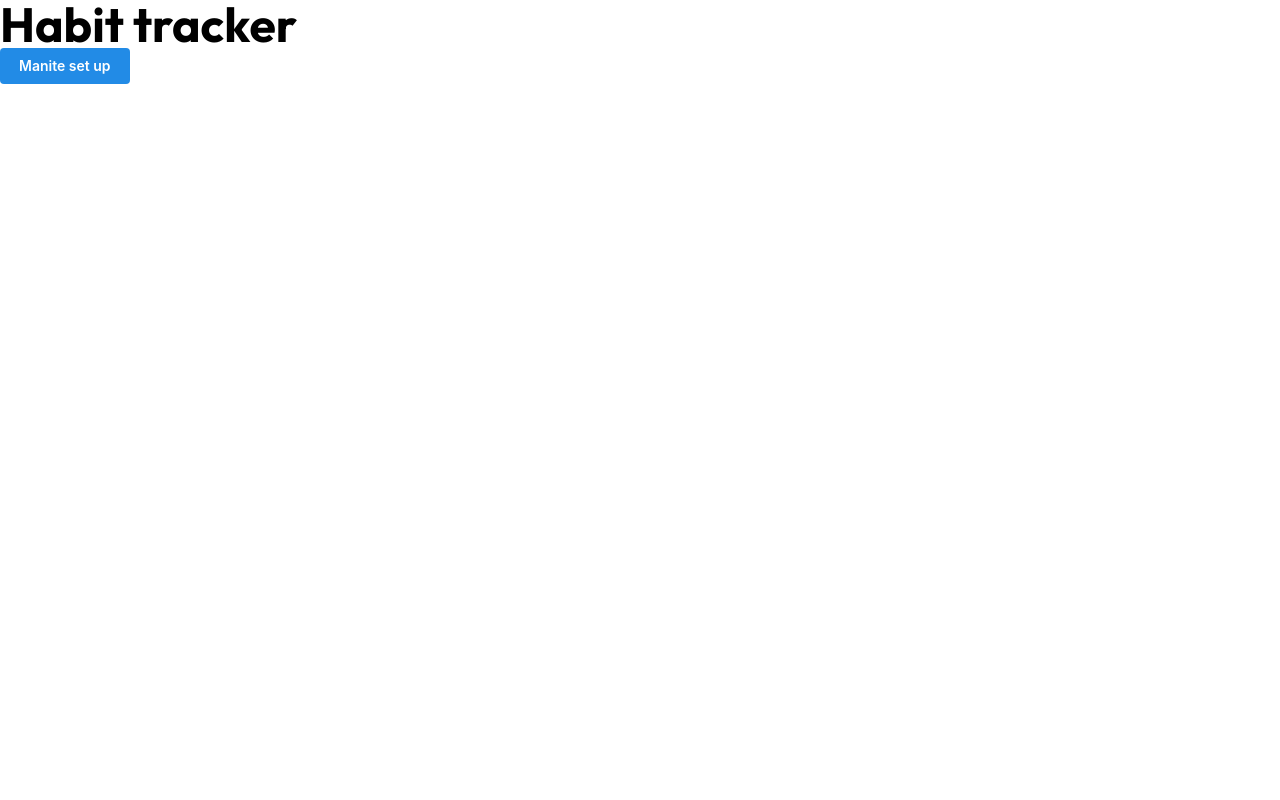
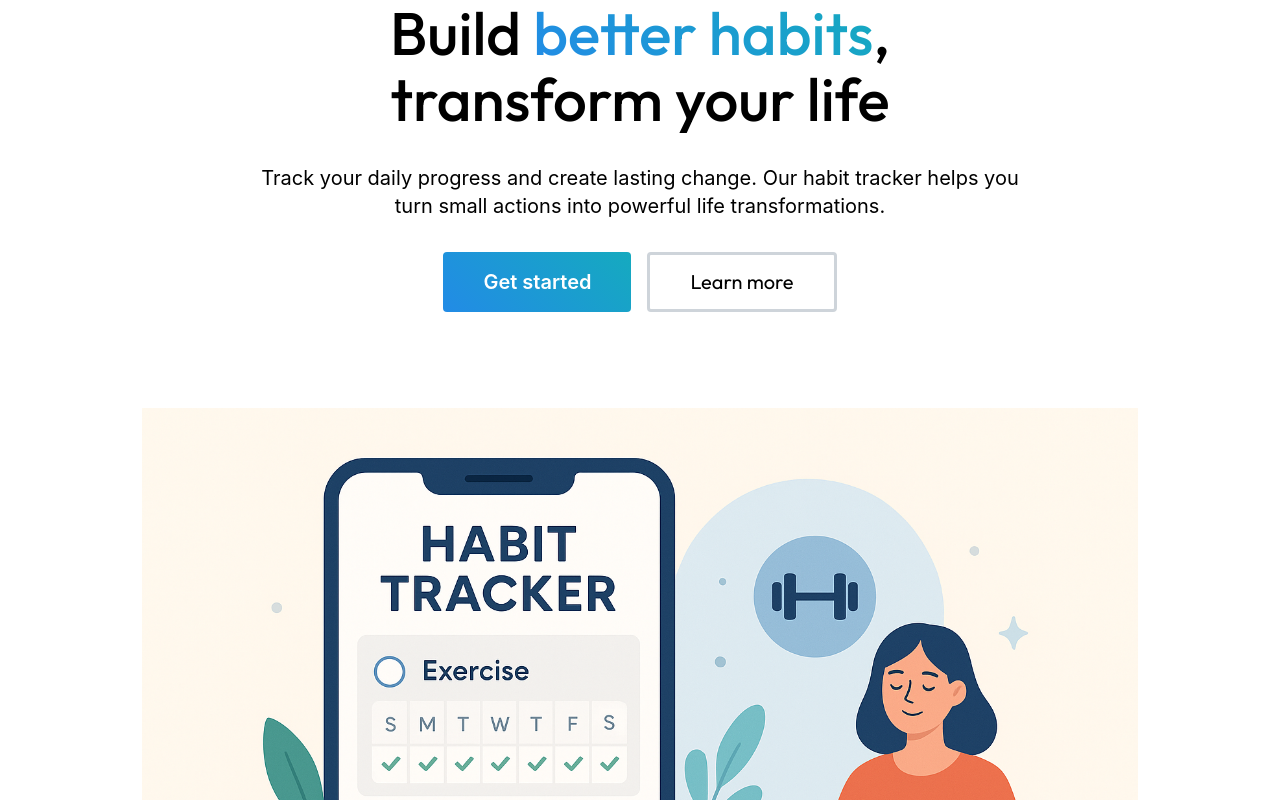
Before and after one commit to ShenolShengov/react-habit-tracker, a React (Vite) app: page / in a window 1280 px wide. Shown: the top 800 px of the page. Built offline with nearby package versions, Linux system fonts and the light colour scheme.

Commit message:
feat: add basic home page (without header and footer)

```diff
--- a/src/App.jsx
+++ b/src/App.jsx
@@ -1,10 +1,5 @@
-import { Button } from "@mantine/core";
+import Home from "./components/home/Home";
 
 export default function App() {
-  return (
-    <div>
-      <h1 className="text-5xl font-bold font-outfit">Habit tracker</h1>
-      <Button>Manite set up</Button>
-    </div>
-  );
+  return <Home />;
 }
--- /dev/null
+++ b/src/components/home/Features.jsx
@@ -0,0 +1,60 @@
+import {
+  IconCalendarPlus,
+  IconCheck,
+  IconDeviceDesktopAnalytics,
+} from "@tabler/icons-react";
+import Section from "./HomeSection";
+import SectionHeader from "./SectionHeader";
+import { Button } from "@mantine/core";
+
+function Feature({ title, description, IconType }) {
+  return (
+    <div className="flex flex-col flex-1 gap-8 justify-center items-center">
+      <IconType size={64} />
+      <h2 className="font-medium font-outfit text-4xl">{title}</h2>
+      <p className="w-[65%] text-center">{description}</p>
+    </div>
+  );
+}
+
+export default function Features() {
+  return (
+    <Section>
+      <SectionHeader
+        preTitle="Powerful"
+        title="Features designed for your success"
+        description="Our comprehensive toolkit helps you build and maintain meaningful habits."
+      />
+      <div className="w-full flex">
+        <Feature
+          title="Habit creation"
+          description="Customize and track personal and professional habits with
+                precision."
+          IconType={IconCalendarPlus}
+        />
+        <Feature
+          title="Daily check-ins"
+          description="Record your progress and stay accountable every single day."
+          IconType={IconCheck}
+        />
+        <Feature
+          title="Advanced stats"
+          description="Gain insights into your performance with detailed analytics and visualizations."
+          IconType={IconDeviceDesktopAnalytics}
+        />
+      </div>
+      <Button
+        component="a"
+        href="https://github.com/mantinedev/mantine"
+        size="xl"
+        variant="default"
+        classNames={{
+          root: "border-3! font-normal! font-outfit!",
+        }}
+        className="h-14 px-10!"
+      >
+        Explore features
+      </Button>
+    </Section>
+  );
+}
--- a/src/components/home/Home.jsx
+++ b/src/components/home/Home.jsx
@@ -1,7 +1,16 @@
+import LandingSection from "./LandingSection";
+import HowHabitWorks from "./HowHabitWorks";
+import Features from "./Features";
+import StatsSection from "./StatsSection";
 import Container from "../ui/Container";
 
 export default function Home() {
   return (
-    <Container className="flex-col justify-center items-center gap-52"></Container>
+    <Container className="flex-col justify-center items-center gap-52">
+      <LandingSection />
+      <HowHabitWorks />
+      <Features />
+      <StatsSection />
+    </Container>
   );
 }
--- /dev/null
+++ b/src/components/home/HomeSection.jsx
@@ -0,0 +1,21 @@
+export default function Section({
+  children,
+  image,
+  direction = "column",
+  ...props
+}) {
+  let classes = "w-[90%] flex justify-between items-center gap-24";
+  if (direction === "column") {
+    classes += " flex-col";
+  }
+  return (
+    <div className={classes} {...props}>
+      {children}
+      {image && (
+        <div className="w-full">
+          <img src={image} alt="Steps to manage habit" className="w-full" />
+        </div>
+      )}
+    </div>
+  );
+}
--- /dev/null
+++ b/src/components/home/HowHabitWorks.jsx
@@ -0,0 +1,39 @@
+import Section from "./HomeSection";
+import stepsImage from "../../assets/how-it-works.png";
+import SectionHeader from "./SectionHeader";
+
+function Step({ name, description, ...prors }) {
+  return (
+    <div className="flex flex-col items-center gap-2 flex-1" {...prors}>
+      <h3 className="font-outfit font-normal text-2xl">{name}</h3>
+      <p className="w-[70%] text-center">{description}</p>
+    </div>
+  );
+}
+
+export default function HowHabitWorks() {
+  return (
+    <Section image={stepsImage}>
+      <SectionHeader
+        preTitle="Simple"
+        title="How our habit tracker works"
+        description="Tracking habits is easy and intuitive. Follow three simple steps to
+              personal growth."
+      />
+      <div className="w-full flex">
+        <Step
+          name="Create habit"
+          description="Define your goals and select habits you want to build or break."
+        />
+        <Step
+          name="Track progress"
+          description="Log daily check-ins and monitor your consistency with real-time tracking."
+        />
+        <Step
+          name="Analyze results"
+          description="Review your stats, celebrate streaks, and understand your personal growth journey."
+        />
+      </div>
+    </Section>
+  );
+}
--- /dev/null
+++ b/src/components/home/LandingSection.jsx
@@ -0,0 +1,54 @@
+import { Button, Text } from "@mantine/core";
+import Section from "./HomeSection";
+import habitTrackerImage from "../../assets/habit-tracker.png";
+
+export default function LandingSection() {
+  return (
+    <Section image={habitTrackerImage}>
+      <div className="w-3xl flex flex-col gap-8">
+        <h1 className="font-outfit text-6xl/[1.1] font-medium line text-center">
+          Build{" "}
+          <Text
+            component="span"
+            variant="gradient"
+            gradient={{ from: "blue", to: "cyan" }}
+            inherit
+          >
+            better habits
+          </Text>
+          {", "}
+          transform your life
+        </h1>
+
+        <p className="text-xl text-center">
+          Track your daily progress and create lasting change. Our habit tracker
+          helps you turn small actions into powerful life transformations.
+        </p>
+
+        <div className="flex gap-4 justify-center">
+          <Button
+            size="xl"
+            className="h-14 px-10!"
+            variant="gradient"
+            gradient={{ from: "blue", to: "cyan" }}
+          >
+            Get started
+          </Button>
+
+          <Button
+            component="a"
+            href="https://github.com/mantinedev/mantine"
+            size="xl"
+            variant="default"
+            classNames={{
+              root: "border-3! font-normal! font-outfit!",
+            }}
+            className="h-14 px-10!"
+          >
+            Learn more
+          </Button>
+        </div>
+      </div>
+    </Section>
+  );
+}
--- /dev/null
+++ b/src/components/home/SectionHeader.jsx
@@ -0,0 +1,26 @@
+export default function HomeSectionHeader({
+  preTitle,
+  title,
+  description,
+  center = true,
+  children,
+}) {
+  let classes = "flex flex-col gap-4 justify-center flex-1";
+  let titleClasses = "font-outfit text-7xl/[1.1] font-medium";
+  let descriptionClasses = "text-lg";
+  if (center) {
+    classes += " items-center";
+    titleClasses += " text-center";
+    descriptionClasses += " text-center";
+  } else {
+    classes += " items-baseline";
+  }
+  return (
+    <div className={classes}>
+      <p className="font-outfit text-lg/[1.1] font-medium">{preTitle}</p>
+      <h2 className={titleClasses}>{title}</h2>
+      <p className={descriptionClasses}>{description}</p>
+      {children}
+    </div>
+  );
+}
--- /dev/null
+++ b/src/components/home/StatsSection.jsx
@@ -0,0 +1,45 @@
+import { Button } from "@mantine/core";
+import Section from "./HomeSection";
+import SectionHeader from "./SectionHeader";
+
+function SingleStatistics({ number, description }) {
+  return (
+    <div className="flex flex-col gap-4 flex-1/2 border-l-[3px] pl-8 border-gray-300">
+      <h3 className="font-outfit font-bold text-7xl">{number}</h3>
+      <p className="font-outfit font-semibold">{description}</p>
+    </div>
+  );
+}
+
+export default function StatsSection() {
+  return (
+    <Section direction="row">
+      <SectionHeader
+        center={false}
+        preTitle="Insights"
+        title="Your habit performance at a glance"
+        description="Track your progress with precision. See how your daily efforts
+            translate into meaningful personal growth."
+      >
+        <Button
+          component="a"
+          href="https://github.com/mantinedev/mantine"
+          size="xl"
+          variant="default"
+          classNames={{
+            root: "border-3! font-normal! font-outfit!",
+          }}
+          className="h-14 px-10! mt-4!"
+        >
+          View stats
+        </Button>
+      </SectionHeader>
+      <div className="flex-1 flex flex-wrap gap-y-16">
+        <SingleStatistics number={87} description="Best streak" />
+        <SingleStatistics number={65} description="Current streak" />
+        <SingleStatistics number={42} description="Montly check-ins" />
+        <SingleStatistics number={95} description="Total habits tracked" />
+      </div>
+    </Section>
+  );
+}
```
Also changed, not shown: 1 other file (tests, documents, lock files or other folders).
